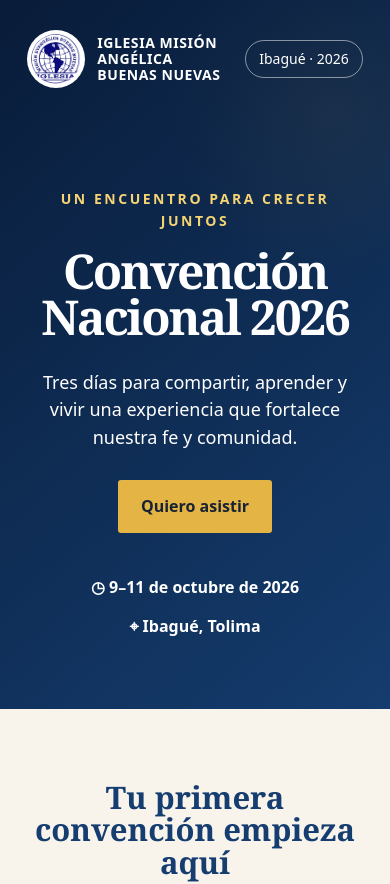
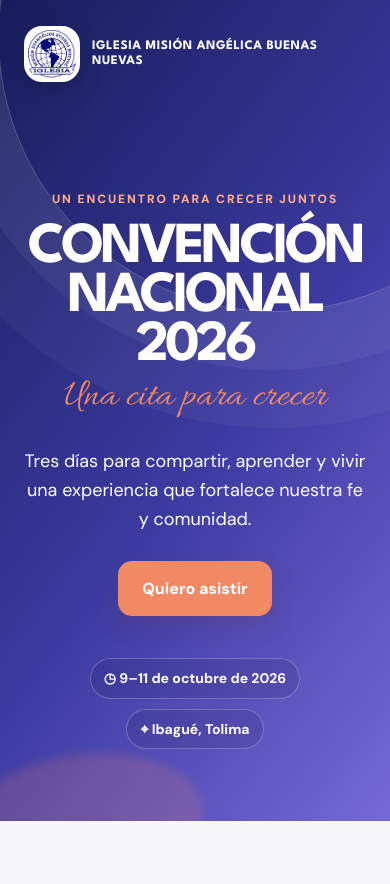
Before and after one commit to gualdrony/national-event, a plain HTML site: page index.html in a window 390 px wide. Shown: the top 884 px of the page. Drawn offline with Linux system fonts and the light colour scheme.

Commit message:
Revamp styles: fonts, colors and hero redesign
Overhauls the CSS in index.html: adds Google Fonts, updates color variables and typography, and restyles the hero (new gradients, pseudo-elements, spacing). Refines component styles for nav, cards, location, venue gallery, buttons, cta and footer. Improves layout, shadows, radii and responsive rules for better visual hierarchy and mobile behavior.

```diff
--- a/index.html
+++ b/index.html
@@ -6,23 +6,24 @@
   <meta name="description" content="Convención Nacional 2026 — Iglesia Misión Angélica Buenas Nuevas.">
   <title>Convención Nacional 2026 | Ibagué</title>
   <style>
-    :root { --ink:#182234; --blue:#153d70; --gold:#e4b544; --cream:#f8f4eb; --white:#fff; }
-    * { box-sizing:border-box; } body { margin:0; color:var(--ink); font:16px/1.55 system-ui,-apple-system,BlinkMacSystemFont,"Segoe UI",sans-serif; background:var(--cream); }
-    .hero { color:var(--white); min-height:680px; padding:30px 7vw 70px; background:linear-gradient(140deg,rgba(8,26,54,.94),rgba(21,61,112,.81)), radial-gradient(circle at 85% 16%,rgba(228,181,68,.55),transparent 24%), #123864; }
-    nav { display:flex; align-items:center; justify-content:space-between; gap:24px; font-size:14px; } .identity { display:flex; align-items:center; gap:12px; } .logo { width:58px; height:58px; padding:4px; object-fit:contain; background:#fff; border-radius:50%; } .brand { font-weight:800; letter-spacing:.04em; text-transform:uppercase; max-width:230px; line-height:1.15; }
-    .tag { border:1px solid rgba(255,255,255,.5); border-radius:99px; padding:7px 13px; white-space:nowrap; }
-    .hero-content { max-width:850px; margin:130px auto 0; text-align:center; } .eyebrow { margin:0 0 17px; color:#f6d373; font-size:14px; font-weight:800; letter-spacing:.18em; text-transform:uppercase; }
-    h1 { margin:0; font-family:Georgia,serif; font-size:clamp(48px,8vw,100px); line-height:.96; letter-spacing:-.045em; } .lead { font-size:clamp(18px,2.4vw,24px); max-width:620px; margin:28px auto; }
-    .button { display:inline-block; padding:14px 23px; background:var(--gold); color:#172234; font-weight:800; text-decoration:none; border-radius:3px; }
-    .date { display:flex; justify-content:center; flex-wrap:wrap; gap:14px 28px; margin-top:42px; font-weight:700; } .date span { display:flex; align-items:center; gap:8px; }
-    main { max-width:1120px; padding:72px 24px; margin:auto; } h2 { margin:0 0 13px; font-family:Georgia,serif; color:var(--blue); font-size:clamp(31px,4vw,48px); line-height:1.05; } .intro { max-width:640px; margin:0 auto 45px; text-align:center; font-size:18px; }
-    .cards { display:grid; grid-template-columns:repeat(3,1fr); gap:18px; } .card { background:#fff; padding:29px; border-top:4px solid var(--gold); box-shadow:0 10px 28px rgba(20,46,77,.08); } .n { color:var(--gold); font-weight:900; font-size:14px; letter-spacing:.08em; } h3 { margin:8px 0; color:var(--blue); font-size:22px; }
-    .location { display:grid; grid-template-columns:1fr 1fr; margin-top:72px; background:var(--blue); color:#fff; overflow:hidden; } .location .copy { padding:54px; } .location h2 { color:#fff; } .map { min-height:280px; padding:42px; display:flex; flex-direction:column; justify-content:center; background:linear-gradient(135deg,rgba(228,181,68,.9),rgba(255,255,255,.25)), repeating-linear-gradient(45deg,transparent 0 28px,rgba(21,61,112,.10) 28px 30px); color:var(--blue); } .map strong { font-family:Georgia,serif; font-size:30px; line-height:1.15; }
-    .venue-gallery { display:grid; grid-template-columns:repeat(2,1fr); gap:18px; margin:72px auto 0; max-width:1100px; } .venue-photo { margin:0; background:#fff; box-shadow:0 10px 28px rgba(20,46,77,.08); } .venue-photo img { display:block; width:100%; height:auto; } .venue-photo figcaption { padding:14px 18px; color:#536176; font-size:14px; }
-    .directions { max-width:800px; margin:72px auto 0; text-align:center; } .directions p { max-width:580px; margin:0 auto 25px; font-size:18px; } .directions .buttons { display:flex; justify-content:center; flex-wrap:wrap; gap:12px; } .button.secondary { background:transparent; border:1px solid var(--blue); color:var(--blue); }
-    .cta { max-width:760px; margin:72px auto 0; padding:48px 30px; background:#fff; text-align:center; border:1px solid #e9dfca; } .cta p { max-width:530px; margin:16px auto 24px; } .muted { color:#687181; font-size:14px; }
-    footer { padding:32px 7vw; background:#101c2d; color:#dce4ef; text-align:center; font-size:14px; }
-    @media (max-width:700px) { .hero { min-height:600px; } .hero-content { margin-top:100px; } .cards,.location,.venue-gallery { grid-template-columns:1fr; } .location .copy { padding:36px 28px; } }
+    @import url('https://fonts.googleapis.com/css2?family=Allura&family=DM+Sans:wght@400;500;600;700;800&family=League+Spartan:wght@600;700;800;900&display=swap');
+    :root { --ink:#172043; --blue:#272d74; --violet:#5850c7; --coral:#f18a64; --cream:#f7f7fb; --white:#fff; }
+    * { box-sizing:border-box; } body { margin:0; color:var(--ink); font:16px/1.6 "DM Sans",system-ui,sans-serif; background:var(--cream); }
+    .hero { position:relative; isolation:isolate; overflow:hidden; color:var(--white); min-height:720px; padding:26px 7vw 72px; background:linear-gradient(128deg,#171d5a 0%,#3d3ba1 55%,#7769d4 100%); } .hero::before { content:""; position:absolute; z-index:-1; width:550px; height:550px; right:-160px; top:-240px; border:1px solid rgba(255,255,255,.24); border-radius:50%; box-shadow:0 0 0 58px rgba(255,255,255,.05),0 0 0 116px rgba(255,255,255,.04); } .hero::after { content:""; position:absolute; z-index:-1; left:-10vw; bottom:-18vw; width:62vw; height:35vw; background:var(--coral); opacity:.18; filter:blur(4px); transform:rotate(-8deg); border-radius:50%; }
+    nav { display:flex; align-items:center; justify-content:space-between; gap:24px; font-size:13px; } .identity { display:flex; align-items:center; gap:12px; } .logo { width:56px; height:56px; padding:4px; object-fit:contain; background:#fff; border-radius:18px; box-shadow:0 9px 24px rgba(0,0,0,.15); } .brand { font-family:"League Spartan",sans-serif; font-weight:700; letter-spacing:.04em; text-transform:uppercase; max-width:245px; line-height:1.12; }
+    .tag { padding:8px 14px; border:1px solid rgba(255,255,255,.4); border-radius:99px; background:rgba(255,255,255,.1); backdrop-filter:blur(10px); white-space:nowrap; }
+    .hero-content { max-width:920px; margin:118px auto 0; text-align:center; } .eyebrow { margin:0 0 15px; color:var(--coral); font-size:12px; font-weight:800; letter-spacing:.16em; text-transform:uppercase; } .hero .eyebrow { color:#ffad8b; }
+    h1,h2,h3 { font-family:"League Spartan",sans-serif; } h1 { margin:0; font-size:clamp(58px,10vw,122px); line-height:.84; letter-spacing:-.065em; text-transform:uppercase; } h1::after { content:"Una cita para crecer"; display:block; margin:8px 0 -8px; color:var(--coral); font:clamp(39px,6vw,73px)/1 "Allura",cursive; letter-spacing:0; text-transform:none; } .lead { font-size:clamp(18px,2.4vw,23px); max-width:640px; margin:38px auto 27px; }
+    .button { display:inline-block; padding:15px 24px; background:var(--coral); color:#fff; font-weight:800; text-decoration:none; border:0; border-radius:14px; box-shadow:0 10px 22px rgba(120,50,80,.22); transition:transform .2s,box-shadow .2s; } .button:hover { transform:translateY(-2px); box-shadow:0 14px 27px rgba(120,50,80,.3); }
+    .date { display:flex; justify-content:center; flex-wrap:wrap; gap:10px 16px; margin-top:42px; font-size:14px; font-weight:700; } .date span { padding:8px 13px; display:flex; align-items:center; gap:7px; border:1px solid rgba(255,255,255,.24); border-radius:99px; background:rgba(20,20,70,.12); }
+    main { max-width:1180px; padding:88px 24px; margin:auto; } h2 { margin:0 0 13px; color:var(--blue); font-size:clamp(36px,4vw,55px); line-height:.95; letter-spacing:-.045em; } .intro { max-width:650px; margin:0 auto 48px; text-align:center; font-size:18px; }
+    .cards { display:grid; grid-template-columns:repeat(3,1fr); gap:18px; } .card { padding:30px; border:1px solid #e8e8f4; border-radius:20px; background:#fff; box-shadow:0 14px 32px rgba(31,35,97,.07); } .card:nth-child(2) { transform:translateY(18px); background:var(--blue); color:#fff; } .card:nth-child(2) h3 { color:#fff; } .n { color:var(--coral); font:800 14px "League Spartan",sans-serif; letter-spacing:.12em; } h3 { margin:9px 0; color:var(--blue); font-size:24px; line-height:1; }
+    .location { display:grid; grid-template-columns:1.1fr .9fr; margin-top:92px; overflow:hidden; border-radius:26px; background:var(--blue); color:#fff; box-shadow:0 18px 42px rgba(33,35,103,.2); } .location .copy { padding:58px; } .location h2 { color:#fff; } .map { min-height:280px; padding:48px; display:flex; flex-direction:column; justify-content:center; background:linear-gradient(135deg,#ffad8b,#d38bda); color:var(--blue); } .map strong { font:800 40px/.92 "League Spartan",sans-serif; letter-spacing:-.05em; }
+    .venue-gallery { display:grid; grid-template-columns:repeat(2,1fr); gap:20px; margin:72px auto 0; max-width:1100px; } .venue-photo { margin:0; overflow:hidden; border-radius:20px; background:#fff; box-shadow:0 14px 32px rgba(31,35,97,.09); } .venue-photo img { display:block; width:100%; height:auto; } .venue-photo figcaption { padding:14px 18px; color:#536176; font-size:14px; }
+    .directions { max-width:800px; margin:82px auto 0; padding:45px 28px; border-radius:22px; background:#fff; text-align:center; } .directions p { max-width:580px; margin:0 auto 25px; font-size:18px; } .directions .buttons { display:flex; justify-content:center; flex-wrap:wrap; gap:12px; } .button.secondary { background:transparent; border:1px solid var(--blue); color:var(--blue); }
+    .cta { max-width:760px; margin:72px auto 0; padding:52px 30px; border-radius:24px; background:linear-gradient(130deg,#fff 0%,#fff0ea 100%); text-align:center; border:1px solid #f0ded8; } .cta p { max-width:530px; margin:16px auto 24px; } .muted { color:#687181; font-size:14px; }
+    footer { padding:34px 7vw; background:#131746; color:#dfe2ff; text-align:center; font-size:14px; }
+    @media (max-width:700px) { .hero { min-height:650px; padding-inline:24px; } nav { align-items:flex-start; } .tag { display:none; } .hero-content { margin-top:108px; } .cards,.location,.venue-gallery { grid-template-columns:1fr; } .card:nth-child(2) { transform:none; } .location .copy { padding:40px 30px; } main { padding-inline:18px; } }
   </style>
 </head>
 <body>
```
